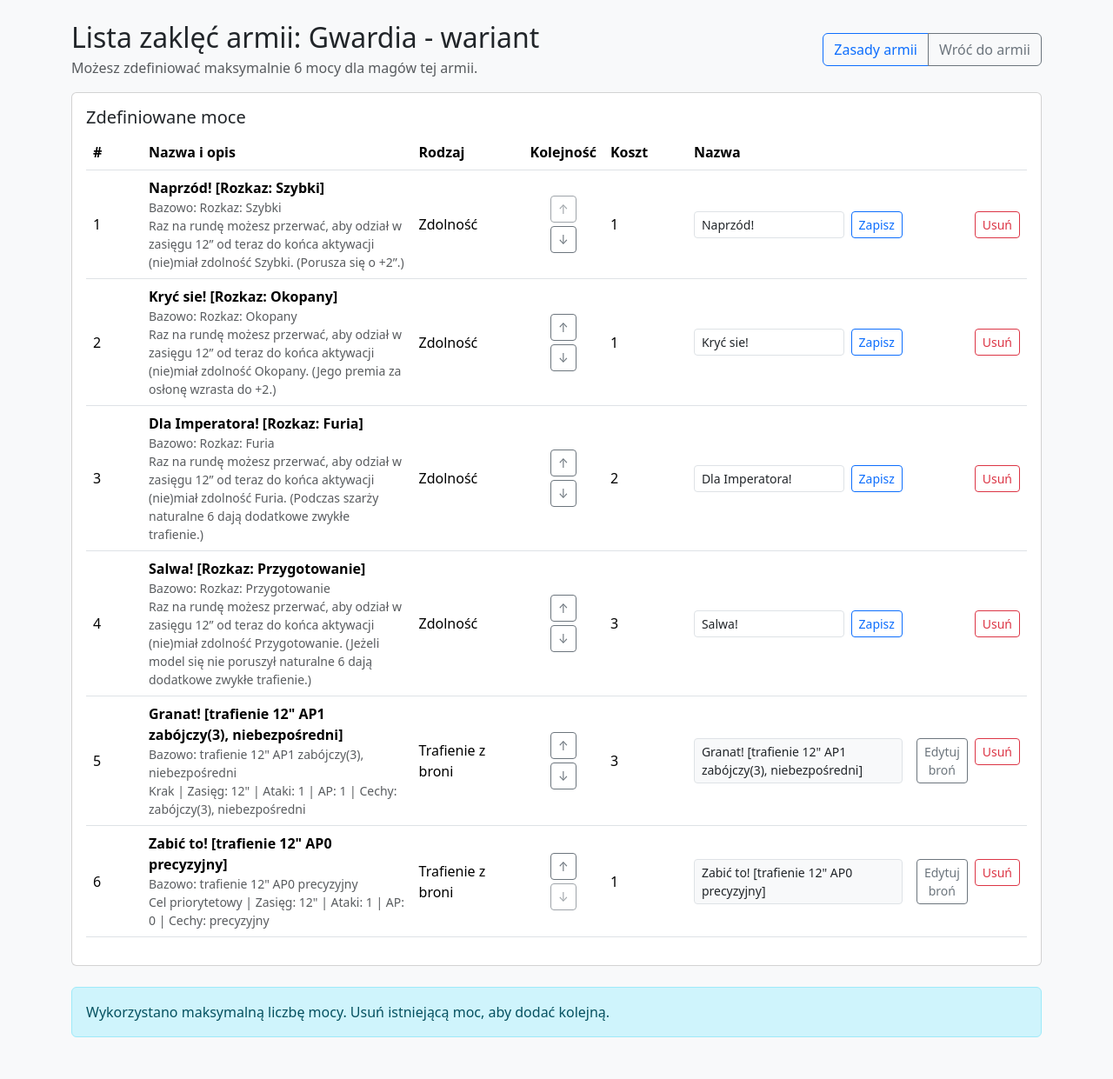
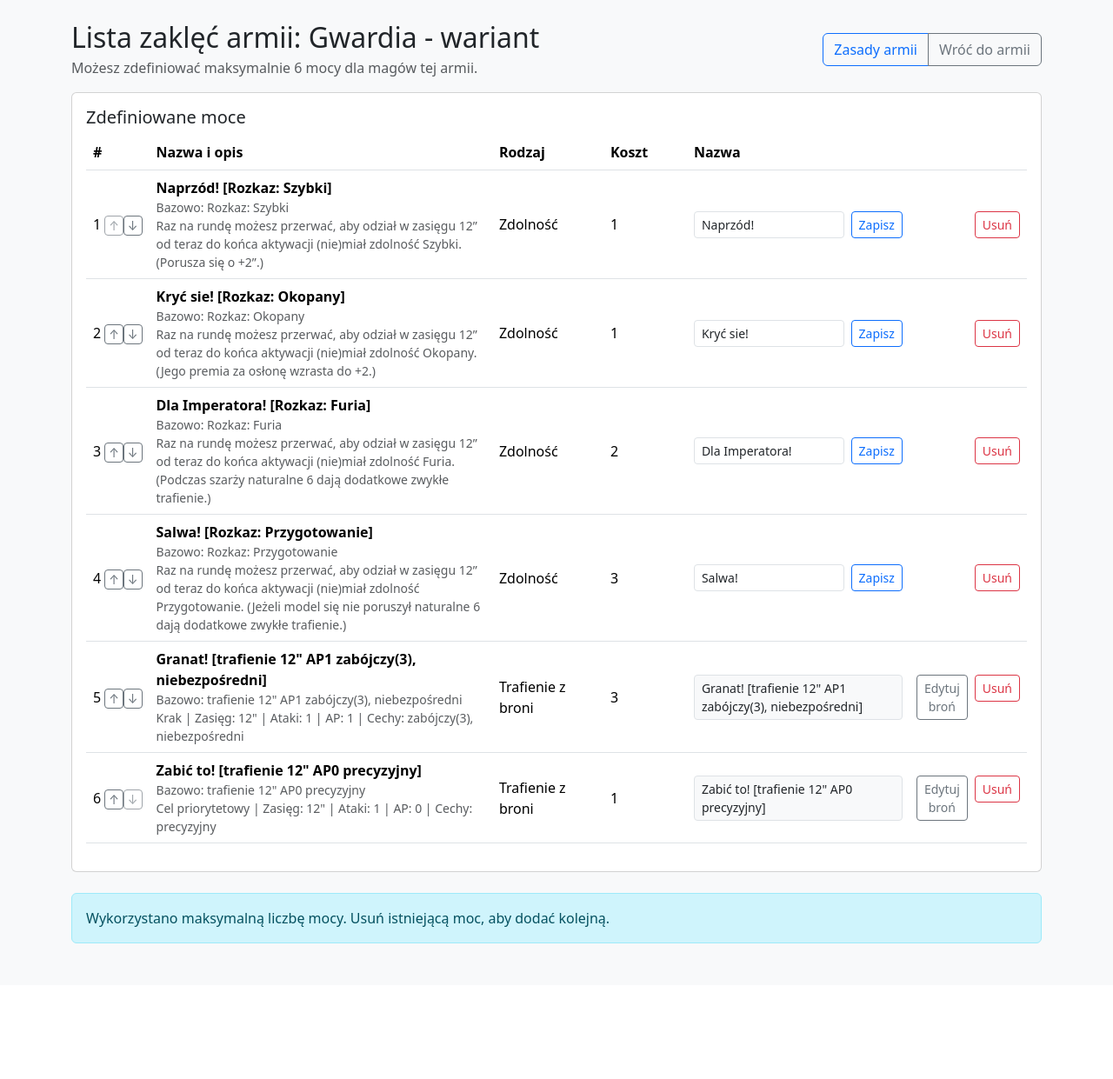
Before and after one commit to rozgladacz/OPR, a FastAPI app: page /armies/2/spells in a window 1280 px wide. Shown: the part 56-1297 px from the top of the page at 87% size. After the commit the page ends 1141 px from the top, so only its background shows below. Run offline with FastAPI, Linux system fonts and the light colour scheme; a user stored in the database is signed in; some libraries are stand-ins or nearby versions.

Commit message:
Fix spell reordering and inline move controls in spell list

```diff
--- a/app/routers/armies.py
+++ b/app/routers/armies.py
@@ -2170,7 +2170,7 @@ def move_army_spell(
     if not moved:
         return RedirectResponse(url=f"/armies/{army_id}/spells", status_code=303)
 
-    _resequence_spells(army)
+    _resequence_army_units(spells)
     db.commit()
 
     return RedirectResponse(url=f"/armies/{army_id}/spells", status_code=303)
--- a/app/templates/army_spells.html
+++ b/app/templates/army_spells.html
@@ -30,7 +30,6 @@
             <th style="width: 4rem;">#</th>
             <th>Nazwa i opis</th>
             <th style="width: 8rem;">Rodzaj</th>
-            <th class="text-center" style="width: 1%;">Kolejność</th>
             <th style="width: 6rem;">Koszt</th>
             <th style="width: 16rem;">Nazwa</th>
             <th style="width: 6rem;"></th>
@@ -39,7 +38,43 @@
         <tbody>
           {% for spell in spells %}
           <tr>
-            <td>{{ loop.index }}</td>
+            <td>
+              <div class="d-flex align-items-center gap-1">
+                <span>{{ loop.index }}</span>
+                <div class="btn-group btn-group-sm" role="group" aria-label="Zmiana kolejności mocy">
+                  <form
+                    method="post"
+                    action="/armies/{{ army.id }}/spells/{{ spell.id }}/move"
+                    class="m-0"
+                  >
+                    <input type="hidden" name="direction" value="up" />
+                    <button
+                      class="btn btn-outline-secondary btn-sm py-0 px-1"
+                      type="submit"
+                      {% if loop.first %}disabled{% endif %}
+                      aria-label="Przesuń moc w górę"
+                    >
+                      ↑
+                    </button>
+                  </form>
+                  <form
+                    method="post"
+                    action="/armies/{{ army.id }}/spells/{{ spell.id }}/move"
+                    class="m-0"
+                  >
+                    <input type="hidden" name="direction" value="down" />
+                    <button
+                      class="btn btn-outline-secondary btn-sm py-0 px-1"
+                      type="submit"
+                      {% if loop.last %}disabled{% endif %}
+                      aria-label="Przesuń moc w dół"
+                    >
+                      ↓
+                    </button>
+                  </form>
+                </div>
+              </div>
+            </td>
             <td>
               <div class="fw-semibold">{{ spell.display_label or spell.base_display_label or '—' }}</div>
               {% if spell.normalized_custom_name and spell.base_display_label %}
@@ -57,40 +92,6 @@
               {% else %}
               {{ spell.kind }}
               {% endif %}
-            </td>
-            <td class="align-middle text-center">
-              <div class="d-flex flex-column gap-1 align-items-center justify-content-center">
-                <form
-                  method="post"
-                  action="/armies/{{ army.id }}/spells/{{ spell.id }}/move"
-                  class="m-0"
-                >
-                  <input type="hidden" name="direction" value="up" />
-                  <button
-                    class="btn btn-outline-secondary btn-sm"
-                    type="submit"
-                    {% if loop.first %}disabled{% endif %}
-                    aria-label="Przesuń moc w górę"
-                  >
-                    ↑
-                  </button>
-                </form>
-                <form
-                  method="post"
-                  action="/armies/{{ army.id }}/spells/{{ spell.id }}/move"
-                  class="m-0"
-                >
-                  <input type="hidden" name="direction" value="down" />
-                  <button
-                    class="btn btn-outline-secondary btn-sm"
-                    type="submit"
-                    {% if loop.last %}disabled{% endif %}
-                    aria-label="Przesuń moc w dół"
-                  >
-                    ↓
-                  </button>
-                </form>
-              </div>
             </td>
             <td>{{ spell.cost }}</td>
             <td>
```
